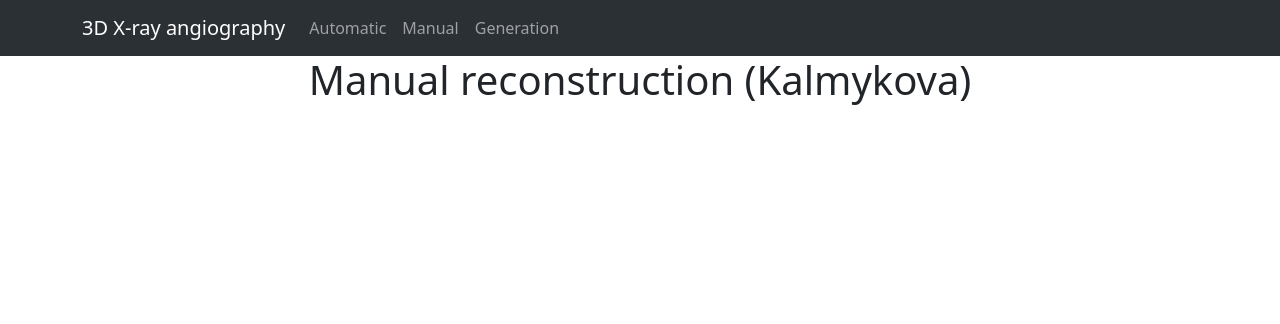
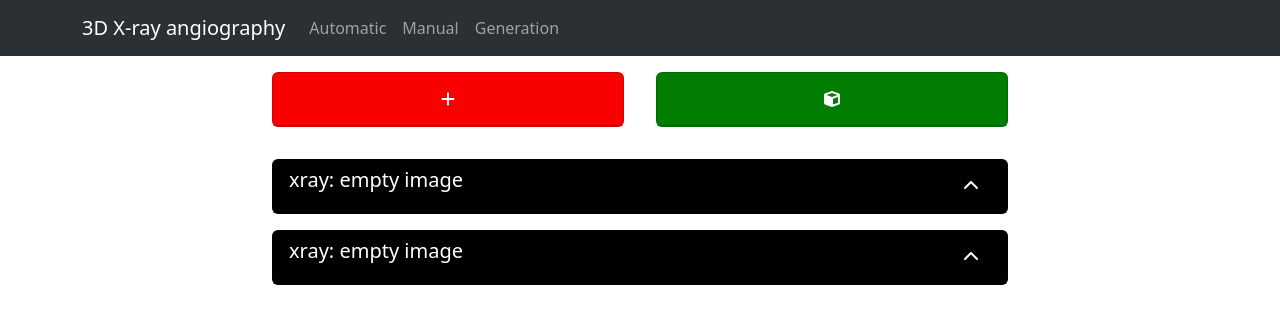
Before and after one commit to laudominik/coronaryApp, a React (Create React App) app in the folder frontend/: page /manual in a window 1280 px wide. Shown: the top 324 px of the page. Built offline with nearby package versions, Linux system fonts and the light colour scheme.

Commit message:
Image entry css updated

```diff
--- a/frontend/src/App.jsx
+++ b/frontend/src/App.jsx
@@ -5,7 +5,7 @@ import { BrowserRouter, Routes, Route } from "react-router-dom";
 import Reconstruction from './reconstruction/Reconstruction';
 import Generation from './generation/Generation';
 import Description from './description/Description';
-import Manual from './manual/Manual';
+import Manual from './reconstruction/manual/Manual';
 
 function App() {
   return (
--- a/frontend/src/index.css
+++ b/frontend/src/index.css
@@ -11,3 +11,40 @@ code {
   font-family: source-code-pro, Menlo, Monaco, Consolas, 'Courier New',
     monospace;
 }
+
+.image-entry__form-params {
+  display: grid;
+  grid-template-columns: repeat(3, 1fr)
+}
+
+.image-entry__form-element {
+  margin: 1.2rem;
+}
+
+.image-entry__form-image-input {
+  padding: 1.2rem;
+}
+
+.image-entry__selected-image {
+  max-width: 50%;
+}
+
+.image-entry {
+  background-color: black !important;
+  color: white !important;
+  margin: 1rem;
+}
+
+@media screen and (max-width: 1150px) {
+
+  .image-entry__form-params {
+    grid-template-columns: repeat(2, 1fr)
+  }
+}
+
+@media screen and (max-width: 650px) {
+
+  .image-entry__form-params {
+    grid-template-columns: 1fr
+  }
+}
--- a/frontend/src/manual/Manual.jsx
+++ /dev/null
@@ -1,3 +0,0 @@
-export default function Manual() {
-    return <h1>Manual reconstruction (Kalmykova)</h1>
-}
--- a/frontend/src/reconstruction/image_list/ImageEntry.jsx
+++ b/frontend/src/reconstruction/image_list/ImageEntry.jsx
@@ -50,7 +50,7 @@ export default function ImageEntry({ ix }) {
     }
 
     return (
-        <Card style={{ backgroundColor: 'black', color: 'white', margin: '1em' }}>
+        <Card className='image-entry'>
             <Card.Header style={{ display: 'flex', justifyContent: 'space-between' }}>
                 <Card.Title>xray: {current.filename == "" ? "empty image" : current.filename}</Card.Title>
                 <div>
@@ -72,20 +72,22 @@ export default function ImageEntry({ ix }) {
 
             <Collapse in={open}>
                 <Card.Body>
-                    <Card.Img variant='top' src={current.image} style={{maxWidth: "512px"}}/>
+                    <img src={current.image} className="image-entry__selected-image"/>
                     <Form>
-                        <Form.Group className="mb-3">
+                        <Form.Group className="image-entry__form-image-input">
                             <Form.Label>Image</Form.Label>
                             <Form.Control type="file" onChange={handleImageChange} />
                         </Form.Group>
+                        <Form.Group className='image-entry__form-params'>
                         {
                             Object.entries(current.acquisition_params).map(el =>
-                                <Form.Group className="mb-3">
+                                <Form.Group className="image-entry__form-element">
                                     <Form.Label>{prettyNames[el[0]]}</Form.Label>
                                     <Form.Control type="number" value={el[1]} onChange={e => handleChangeAcq(el[0], e.target.value)} />
                                 </Form.Group>
                             )
                         }
+                        </Form.Group>
                     </Form>
                 </Card.Body>
             </Collapse>
--- /dev/null
+++ b/frontend/src/reconstruction/manual/Manual.jsx
@@ -0,0 +1,21 @@
+import ImageList from '../image_list/ImageList';
+import AddImageButton from '../image_list/AddImageButton';
+import StartReconstructionButton from '../image_list/StartReconstructionButton';
+
+
+export default function Manual() {
+
+    return (
+        <main>
+            <center>
+                <div style={{ width: '60%', display: 'flex', justifyContent: 'space-between', padding: 0 }}>
+                    <AddImageButton />
+                    <StartReconstructionButton />
+                </div>
+                <div style={{ width: '60%' }}>
+                    <ImageList />
+                </div>
+            </center>
+        </main>
+    )
+}
```
Also changed, not shown: frontend/src/App.css (line endings or trailing spaces).
